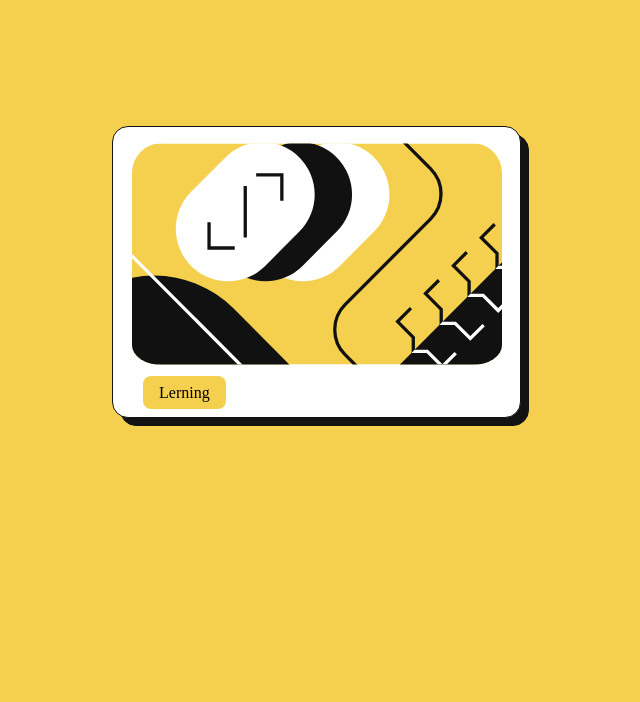
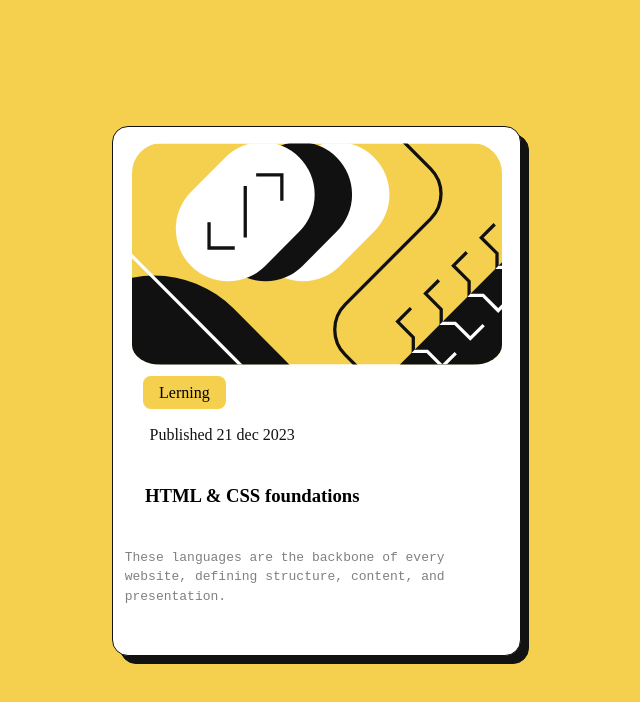
Before and after one commit to Code-Coterie-Team/blog-preview, a plain HTML site: page index.html in a window 1280 px wide. Shown: the whole page, without its empty margins (313-953 px from the left). Drawn offline with Linux system fonts and the light colour scheme.

Commit message:
finish body

```diff
--- a/index.html
+++ b/index.html
@@ -30,7 +30,7 @@
             width: 370px;" />
         </div>
         <div>
-            <a href="./w3chool.com" style="margin-left: -160%;
+            <a href="https://www.w3schools.com/" style="margin-left: -160%;
             background-color: hsl(47, 88%, 63%);
             color: black;
             padding: 0.5rem 1rem;
@@ -42,6 +42,37 @@
             onmouseout="this.style.backgroundColor='hsl(47, 88%, 63%)'; this.style.color='black';">
             Lerning</a>
         </div>
+        <div>
+            <p style="display: block;
+            margin-block-start: 1em;
+            margin-block-end: 1em;
+            margin-inline-start: 0px;
+            margin-inline-end: 0px;
+            unicode-bidi: isolate;
+            margin-left: -65%;">
+                Published 21 dec 2023
+            </p>
+        </div>
+        <div>
+            <h3>
+                <a href="https://www.w3schools.com/" style="margin-left: -30%;
+                text-decoration: none;
+                color: black;
+                transition: color 0.3s ease;"
+                onmouseover="this.style.color='hsl(47, 88%, 63%)';"
+                onmouseout="this.style.color='black';">
+                HTML & CSS foundations</a>
+            </h3>
+        </div>
+        <div>
+            <pre style="margin-left: -20%;
+            line-height: 1.5;
+            color: hsl(0, 0%, 50%);">
+                These languages are the backbone of every
+                website, defining structure, content, and
+                presentation.
+            </pre>
+        </div>
     </div>
 </body>
 </html>
```
